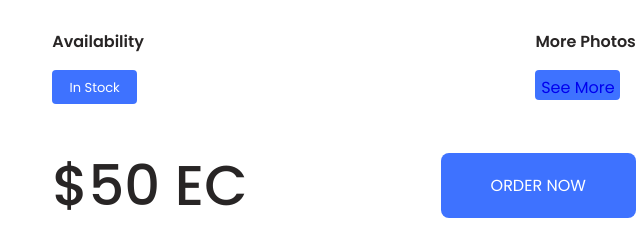
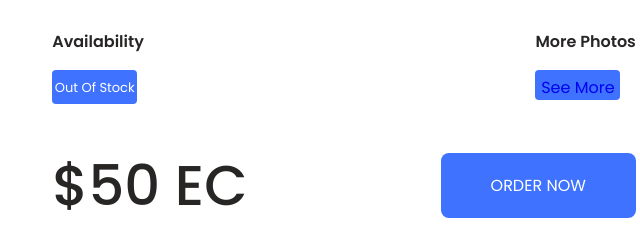
Before and after one commit to vernon758/papis.github.io, a plain HTML site: page independencetshirt.html in a window 1280 px wide. Shown: the part 533-773 px from the top of the page, 559-1199 px from the left. Drawn offline with nearby package versions, Linux system fonts and the light colour scheme.

Commit message:
Update independencetshirt.html

```diff
--- a/independencetshirt.html
+++ b/independencetshirt.html
@@ -116,7 +116,7 @@
                             <h3 class="size__title">Availability</h3>
                             <div class="size__content">
                                 <span class="size__tallas active">
-                                    In Stock
+                                    Out Of Stock
                                 </span>
 
                             </div>
```
